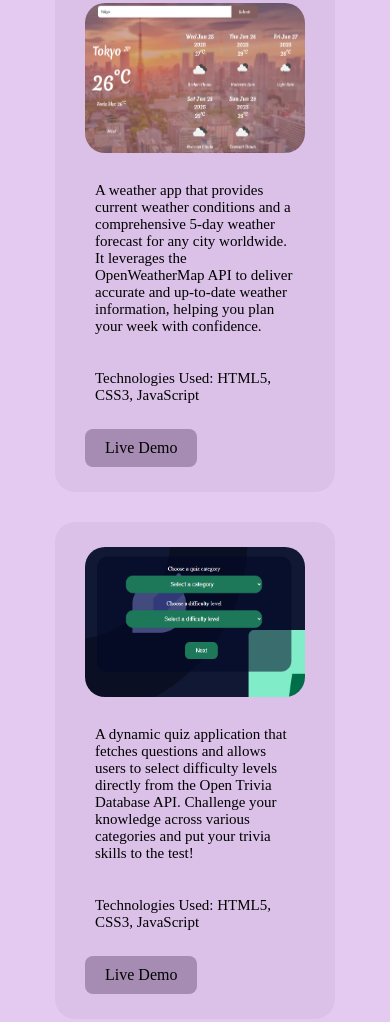
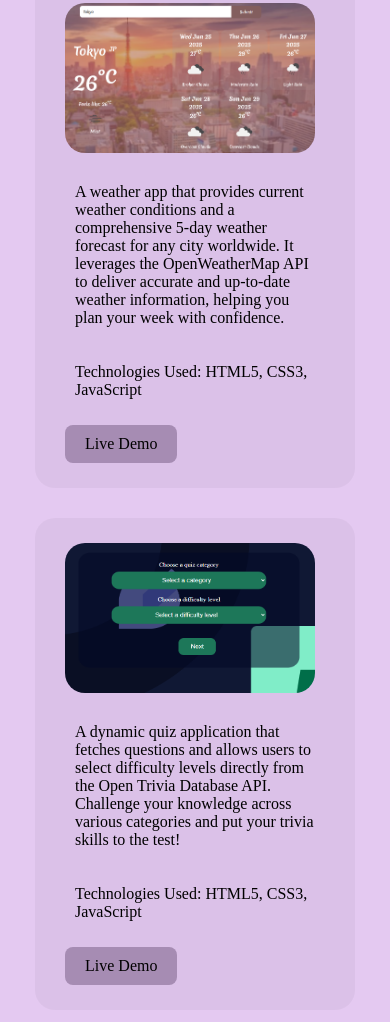
Before and after one commit to Chukwufumnaya/Naomis-web, a plain HTML site: page index.html in a window 390 px wide. Shown: the part 1129-2151 px from the top of the page. Drawn offline with Linux system fonts and the light colour scheme; a web font is replaced by a local one.

Commit message:
Update project card dimensions: increase image width to 250px and paragraph width to 260px; adjust font size to 16px for better readability

```diff
--- a/style/style.css
+++ b/style/style.css
@@ -311,7 +311,7 @@ h3 {
   }
 
   .project-card img {
-    width: 220px;
+    width: 250px;
     height: 150px;
   }
 
@@ -322,8 +322,8 @@ h3 {
   }
 
   .project-card p {
-    width: 220px;
-    font-size: 15px;
+    width: 260px;
+    font-size: 16px;
   }
 
   .tech {
```
